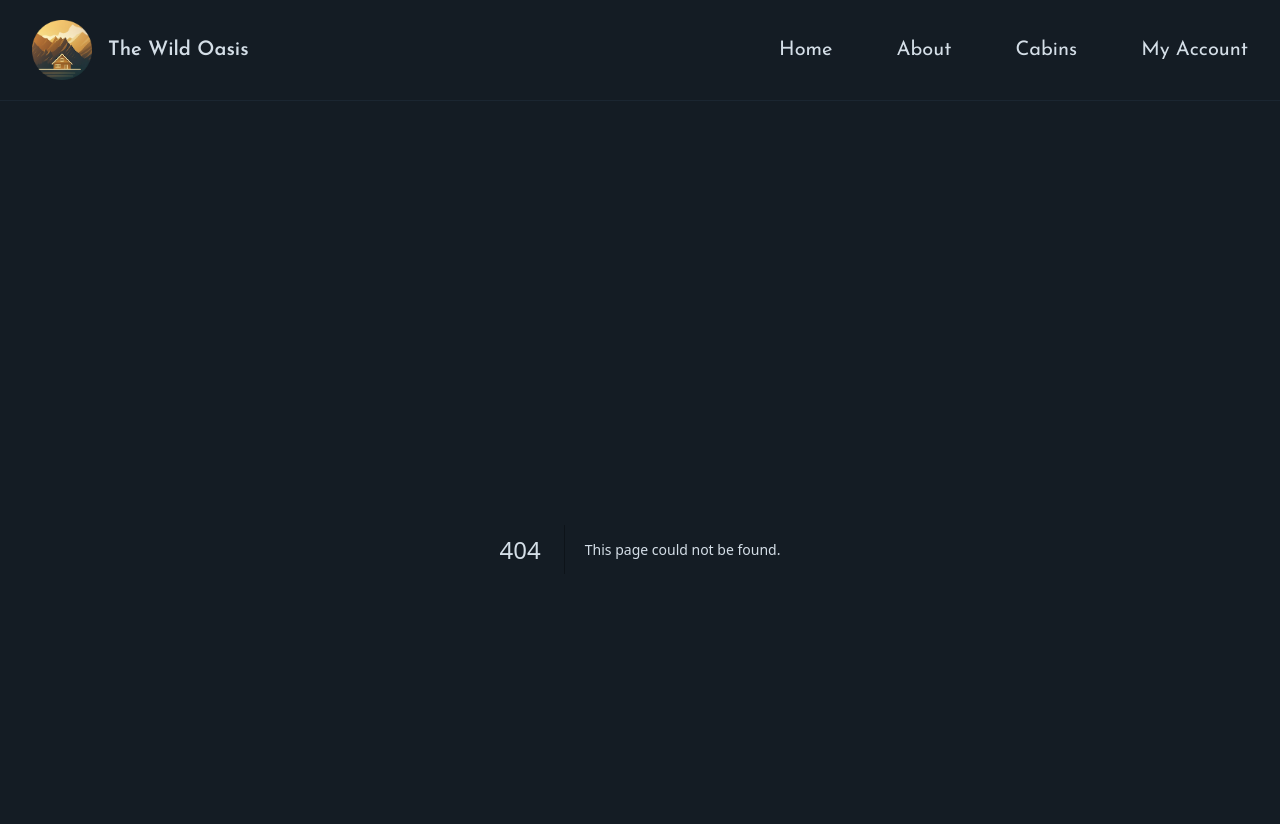
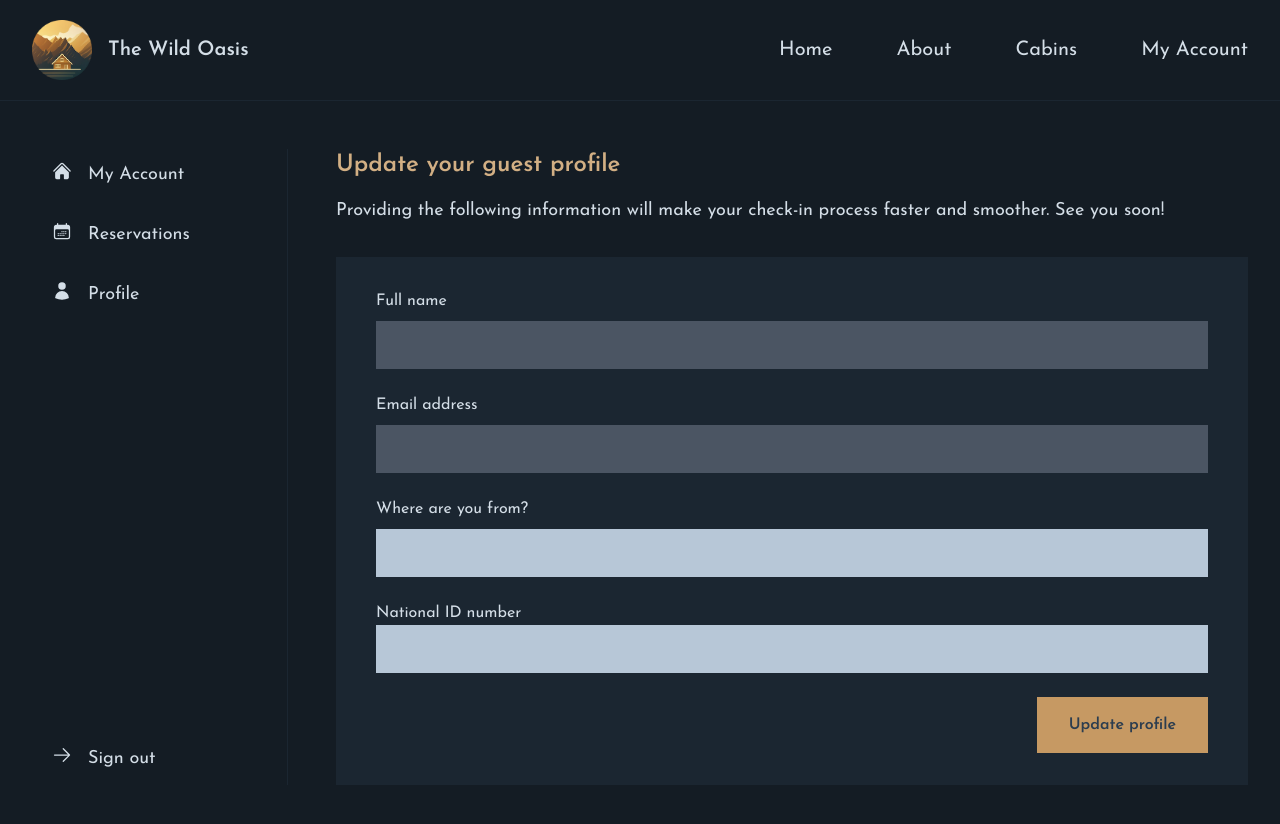
Before and after one commit to NovitaHamilton/wild_oasis_website, a Next.js app: page /account/profile in a window 1280 px wide. Before the commit this address had no page. Shown: the top 824 px of the page. Built offline with nearby package versions, Linux system fonts and the light colour scheme.

Commit message:
Add nested routes and pages to Account
1)  Update Account content and styling
2) Create Profile & Reservations page under Account and set up nested routes
3) Create Account global layout
4) Add SideNavigation and SignOutButton components
5) Refactor root layout for better code formatting and styling

```diff
--- /dev/null
+++ b/app/_components/SideNavigation.js
@@ -0,0 +1,48 @@
+import Link from "next/link";
+import {
+  CalendarDaysIcon,
+  HomeIcon,
+  UserIcon,
+} from "@heroicons/react/24/solid";
+import SignOutButton from "./SignOutButton";
+
+export default function SideNavigation() {
+  const navLinks = [
+    {
+      name: "My Account",
+      href: "/account",
+      icon: <HomeIcon className="h-5 w-5" />,
+    },
+    {
+      name: "Reservations",
+      href: "/account/reservations",
+      icon: <CalendarDaysIcon className="h-5 w-5" />,
+    },
+    {
+      name: "Profile",
+      href: "/account/profile",
+      icon: <UserIcon className="h-5 w-5" />,
+    },
+  ];
+  return (
+    <nav className="border-r border-primary-900 h-full">
+      <ul className="flex flex-col gap-2 h-full text-lg">
+        {navLinks.map((link) => (
+          <li key={link.name}>
+            <Link
+              href={link.href}
+              className="flex gap-4 py-3 px-5 text-primary-100 hover:bg-primary-900 transition-colors hover:text-primary-200"
+            >
+              {link.icon}
+              <span>{link.name}</span>
+            </Link>
+          </li>
+        ))}
+
+        <li className="mt-auto">
+          <SignOutButton />
+        </li>
+      </ul>
+    </nav>
+  );
+}
--- /dev/null
+++ b/app/_components/SignOutButton.js
@@ -0,0 +1,12 @@
+import { ArrowRightIcon } from "@heroicons/react/24/solid";
+
+export default function SignOutButton() {
+  return (
+    <div>
+      <button className="flex gap-4 py-3 px-5 w-full text-primary-100 hover:bg-primary-900 hover:text-primary-200 transition-colors">
+        <ArrowRightIcon className="h-5 w-5" />
+        <span>Sign out</span>
+      </button>
+    </div>
+  );
+}
--- /dev/null
+++ b/app/account/layout.js
@@ -0,0 +1,14 @@
+import SideNavigation from "@/app/_components/SideNavigation";
+
+export default function AccountLayout({ children }) {
+  return (
+    <div className="grid grid-cols-[16rem_1fr] h-full gap-12">
+      <div>
+        <SideNavigation />
+      </div>
+      <div>
+        <main>{children}</main>
+      </div>
+    </div>
+  );
+}
--- a/app/account/page.js
+++ b/app/account/page.js
@@ -1,11 +1,13 @@
 export const metadata = {
-    title: "My Account",
+  title: "My Account",
 };
 
 export default function Page() {
-    return (
-        <div>
-            <h1>My account page</h1>
-        </div>
-    );
+  return (
+    <div>
+      <h2 className="font-semibold text-2xl text-accent-400 mb-7">
+        Welcome, <span className="text-primary-200">[Guest Name]</span>
+      </h2>
+    </div>
+  );
 }
--- /dev/null
+++ b/app/account/profile/page.js
@@ -0,0 +1,44 @@
+export const metadata = {
+  title: "Profile",
+};
+
+const inputStyles =
+  "h-12 w-full bg-primary-200 text-primary-800  disabled:bg-gray-600 disabled:text-gray-400 dislabled:cursor-not-allowed";
+
+export default function Page() {
+  return (
+    <div>
+      <h2 className="font-semibold text-2xl text-accent-400 mb-4">
+        Update your guest profile
+      </h2>
+      <p className="text-lg mb-8">
+        Providing the following information will make your check-in process
+        faster and smoother. See you soon!
+      </p>
+
+      <form className="flex flex-col gap-6 bg-primary-900 py-8 px-10">
+        <div className="space-y-2">
+          <label>Full name</label>
+          <input disabled className={inputStyles}></input>
+        </div>
+        <div className="space-y-2">
+          <label>Email address</label>
+          <input disabled className={inputStyles}></input>
+        </div>
+        <div className="space-y-2">
+          <label>Where are you from?</label>
+          <input className={inputStyles}></input>
+        </div>
+        <div>
+          <label className="space-y-2">National ID number</label>
+          <input className={inputStyles}></input>
+        </div>
+        <div className="flex justify-end">
+          <button className="bg-accent-500 px-8 py-4 text-primary-800 font-semibold hover:bg-accent-600">
+            Update profile
+          </button>
+        </div>
+      </form>
+    </div>
+  );
+}
--- /dev/null
+++ b/app/account/reservations/page.js
@@ -0,0 +1,33 @@
+import Link from "next/link";
+
+export const metadata = {
+  title: "Reservations",
+};
+
+export default function Page() {
+  // To be updated
+  const bookings = [];
+
+  return (
+    <div>
+      <h2 className="font-semibold text-2xl text-accent-400 mb-7">
+        Your reservations
+      </h2>
+
+      {bookings.length === 0 ? (
+        <p className="text-lg">
+          You have no reservations yet. Check out our{" "}
+          <Link href="/cabins" className="text-accent-500">
+            cabins &rarr;
+          </Link>
+        </p>
+      ) : (
+        <ul>
+          {bookings.map((booking) => (
+            <ReservationCard booking={booking} key={booking.id} />
+          ))}
+        </ul>
+      )}
+    </div>
+  );
+}
--- a/app/layout.js
+++ b/app/layout.js
@@ -1,35 +1,34 @@
-import Header from '@/app/_components/Header'
+import Header from "@/app/_components/Header";
 import "@/app/_styles/globals.css";
-import { Josefin_Sans} from "next/font/google";
+import { Josefin_Sans } from "next/font/google";
 
-const josefin = Josefin_Sans( {
+const josefin = Josefin_Sans({
   subsets: ["latin"],
   display: "swap",
-})
-
+});
 
 export const metadata = {
   title: {
     template: "%s | The Wild Oasis",
     default: "The Wild Oasis",
   },
-  description: "Luxurious cabin hotel, located in the heart of the Canadian Rockies, surrounded by beautiful rugged mountains and crystal-clear lakes.",
+  description:
+    "Luxurious cabin hotel, located in the heart of the Canadian Rockies, surrounded by beautiful rugged mountains and crystal-clear lakes.",
 };
 
-
-function RootLayout( { children }) {
+function RootLayout({ children }) {
   return (
     <html lang="en">
-      <body className={`${josefin.className} bg-primary-950 text-primary-100 min-h-screen flex flex-col`}>
+      <body
+        className={`${josefin.className} bg-primary-950 text-primary-100 min-h-screen flex flex-col`}
+      >
         <Header />
-        <div className="flex-1 px-8 py-12">
-          <main className="max-w-7xl mx-auto">{children}</main>
+        <div className="flex-1 px-8 py-12 grid">
+          <main className="max-w-7xl mx-auto w-full">{children}</main>
         </div>
       </body>
-
     </html>
   );
-
 }
 
 export default RootLayout;
```
